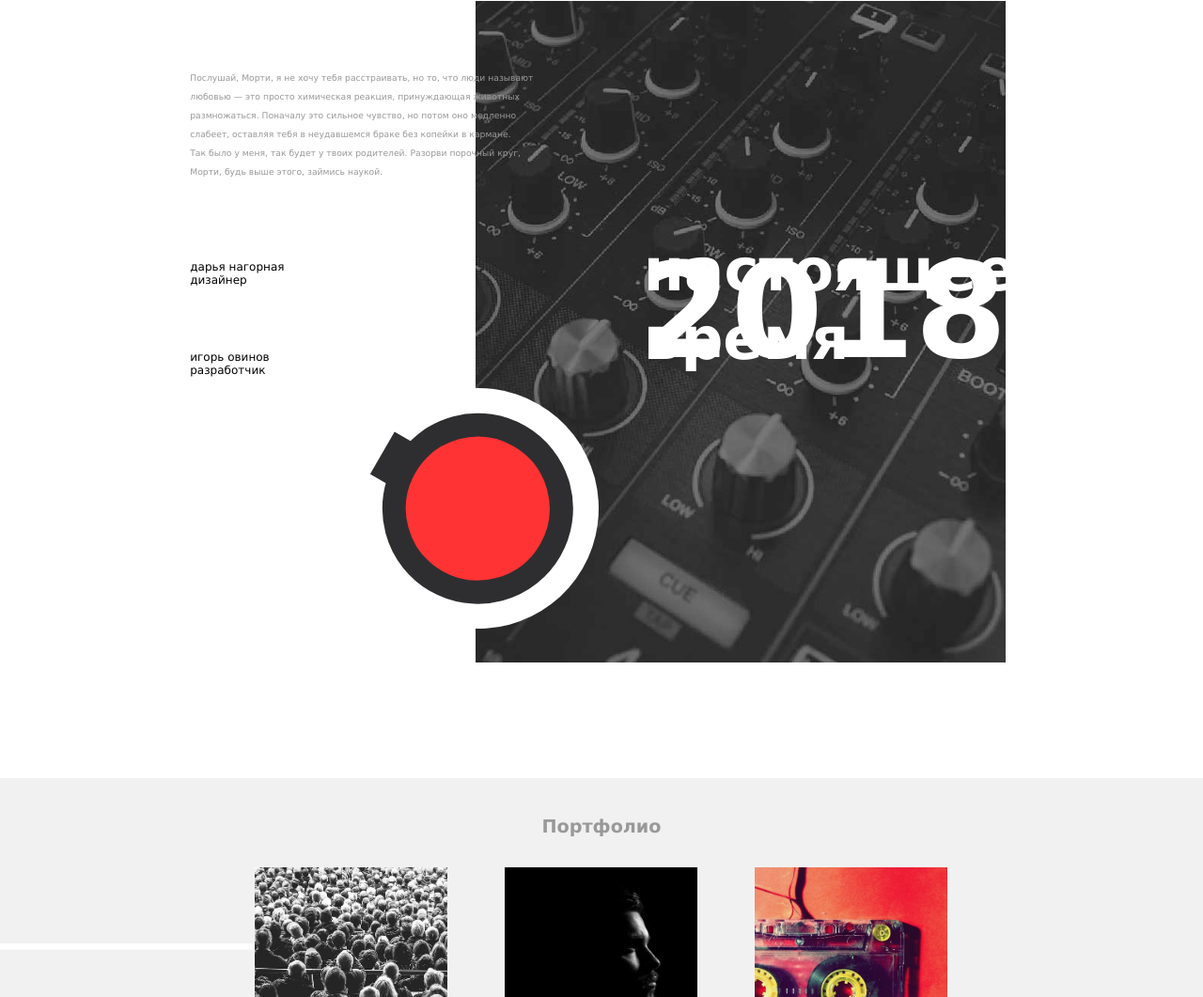
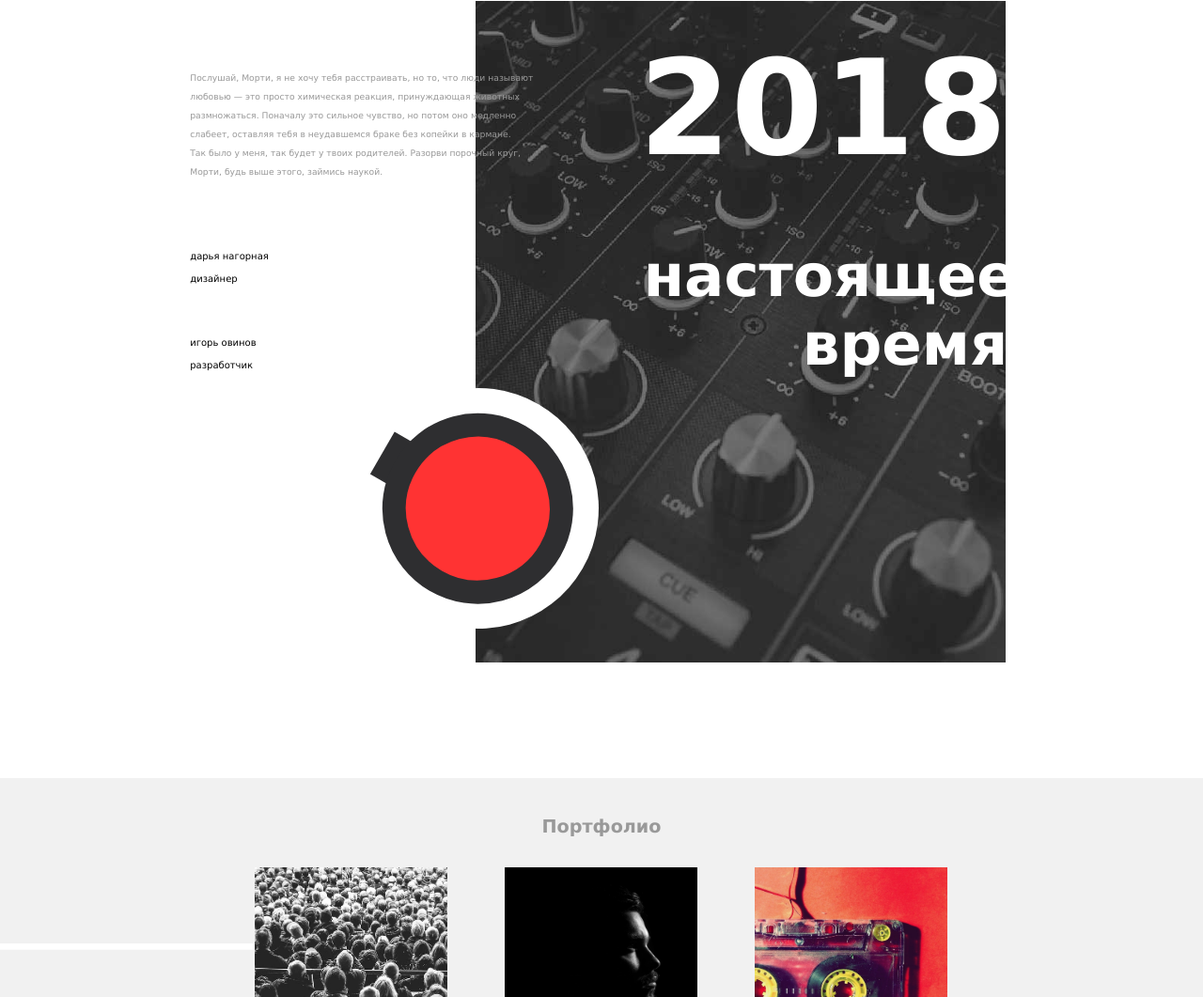
Before and after one commit to ovinov/music, a website: page index.html in a window 1280 px wide. Shown: the part 1668-2729 px from the top of the page at 94% size. Drawn offline with Linux system fonts and the light colour scheme.

Commit message:
Update about.css

```diff
--- a/styles/about.css
+++ b/styles/about.css
@@ -113,7 +113,10 @@ top:31vh;
     font-size: 4.9vw;
     margin: 0;
     left:14vw;
-    top:250px;
+    top:32vh;
+}
+.about_second-photo>div>h3>span{
+  margin-left: 13.2vw;
 }
 .second-photo_first-wrapper{
     position: relative;
@@ -123,14 +126,15 @@ top:31vh;
 .second-photo_first-wrapper>h4{
  font-weight: 100;
  font-family : Verdana;
- font-size: 12px;
- margin-top:8.5vh;
+ font-size: 10px;
+ margin-top:9vh;
+ line-height : 3vh;
 }
-.second-photo_first-wrapper>h4:first-of-type{
-    margin-top:11vh
+.second-photo_first-wrapper>h4:last-of-type{
+ margin-top:5.5vh;
 }
 .about_second-photo>div>h1:last-of-type{
-top:31vh;
+top:4vh;
 }
 .about_second-photo>div>h5{
     width: 32vw;
```
